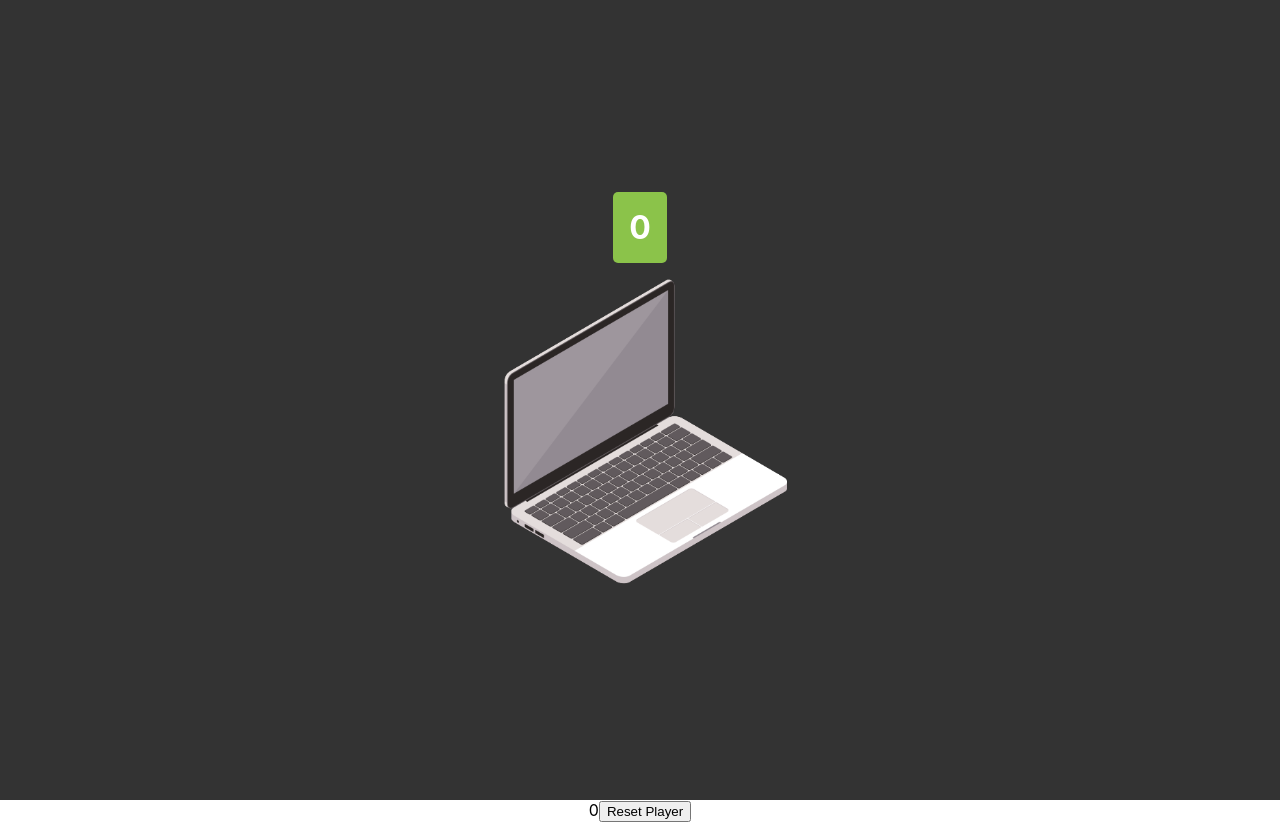
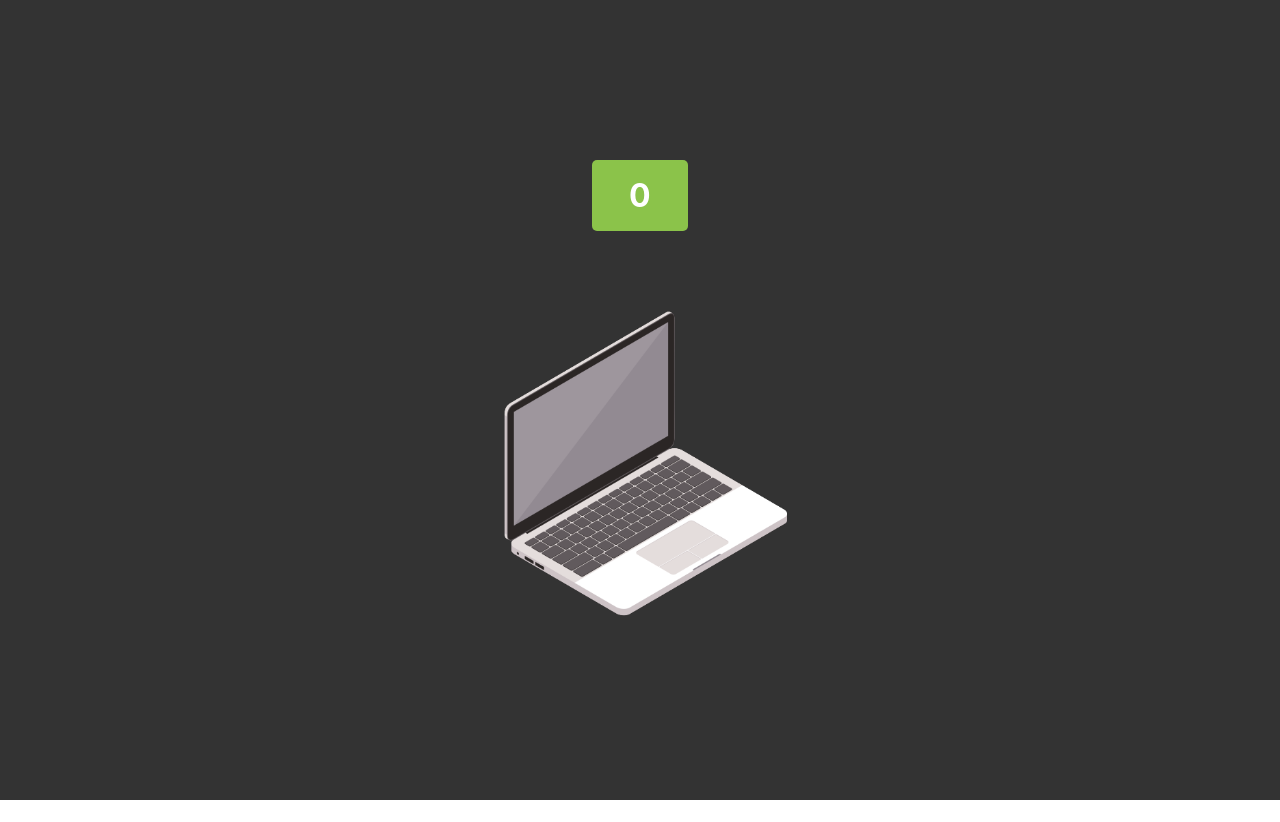
Before and after one commit to AntonErikssonCode/keyboard-masher, a React (Create React App) app: page / in a window 1280 px wide. After the commit the page ends 800 px from the top, so only its background shows below. Built offline with nearby package versions, Linux system fonts and the light colour scheme.

Commit message:
upgrade file created

```diff
--- a/src/App.tsx
+++ b/src/App.tsx
@@ -55,9 +55,8 @@ function App() {
   return (
     <div className="App">
       <Layout handleMashClick={handleMashClick} playerInfo={playerInfo}/>
-      {playerInfo.currentMashes}
-
-      <button onClick={resetPlayerCookie}>Reset Player</button>
+  {/*
+      <button onClick={resetPlayerCookie}>Reset Player</button> */}
     </div>
   );
 }
--- a/src/components/mashSection/Masher.css
+++ b/src/components/mashSection/Masher.css
@@ -6,11 +6,13 @@
   align-items: center;
   justify-content: center;
   flex-direction: column;
+  gap: 4rem;
 
 }.laptop-container{
 
   width: 80%;
   height:  auto;
+  transition: transform 0.05s ease;
 
 }
 .laptop-img{
@@ -25,6 +27,9 @@
   font-size: 2rem;
   font-weight: bold;
   border-radius: 5px;
+  min-width: 4rem;
+  text-align: center;
+
 }
 .laptop-container.pressed {
   transform: scale(0.95);
```
Also changed, not shown: src/components/upgradesSection/Upgrade.tsx (added, +11 -0 lines), src/components/upgradesSection/upgrade.css (added).
